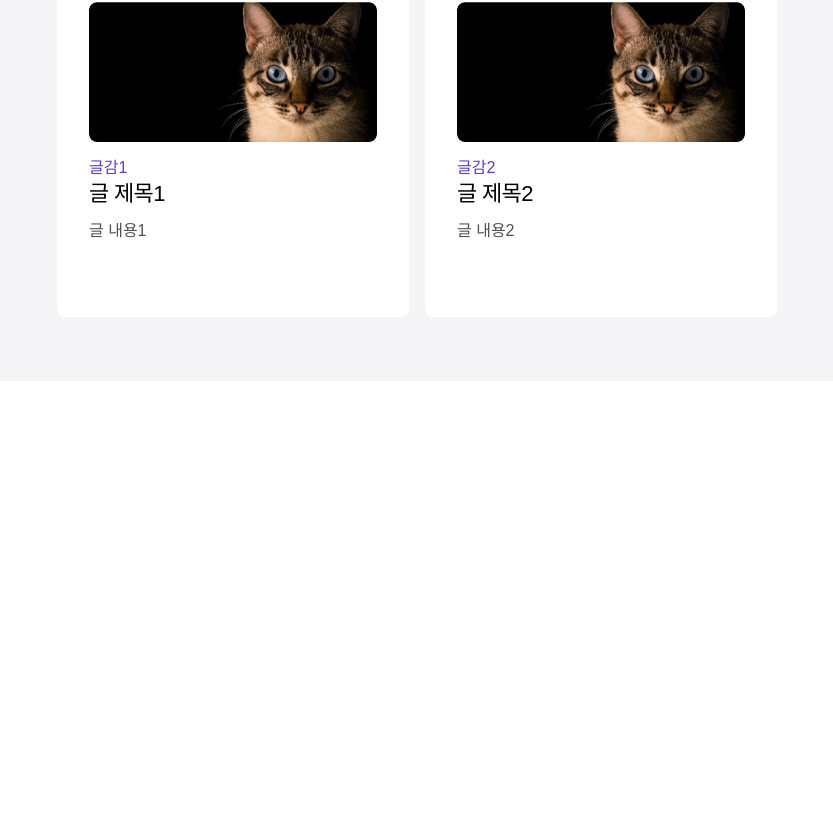
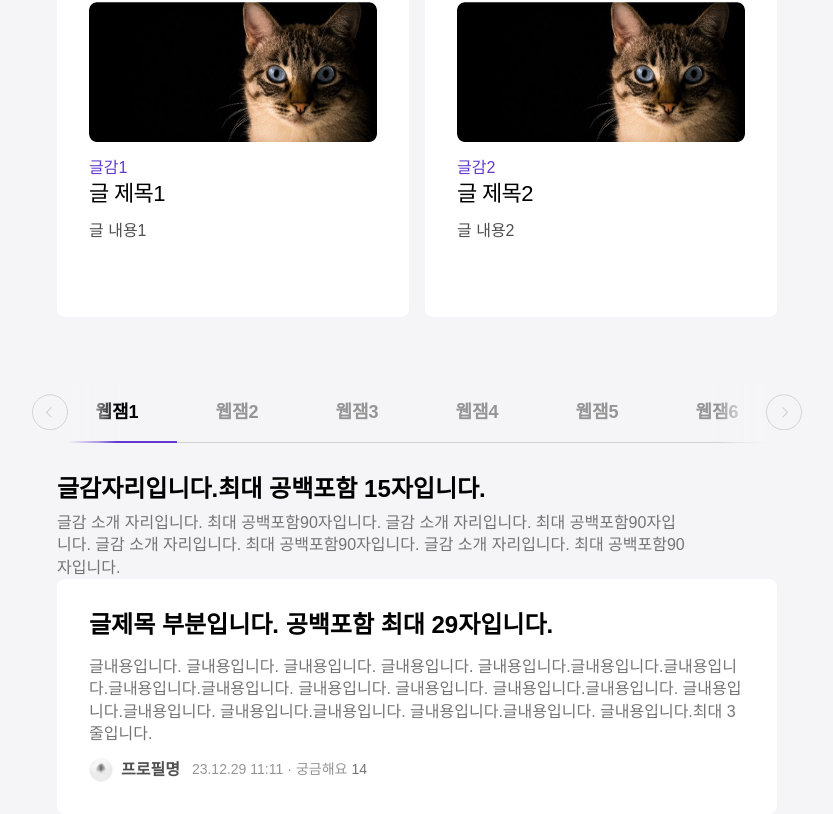
Before and after one commit to Mile-Writings/Mile-Client, a React (Vite) app: page /group/1 in a window 1280 px wide. Shown: the part 971-1785 px from the top of the page, without its empty margins (380-1213 px from the left). Before the commit the page ends 1352 px from the top, so only its background shows below. Built offline with nearby package versions, Linux system fonts and the light colour scheme; a web font is replaced by a local one; what emotion-reset would draw is missing.

Commit message:
style/#55 : 캐러셀 margin 삭제

```diff
--- a/src/pages/groupFeed/GroupFeed.tsx
+++ b/src/pages/groupFeed/GroupFeed.tsx
@@ -1,5 +1,9 @@
+import { useState } from 'react';
+
 import styled from '@emotion/styled';
 
+import Carousel from './carousel/Carousel';
+import EachArticle from './carousel/EachArticle';
 import CuriousArticle from './CuriousArticle';
 import CuriousProfile from './CuriousProfile';
 import GroupCuriousTitle from './GroupCuriousTitle';
@@ -8,6 +12,8 @@ import GroupTodayWriteStyle from './GroupTodayWriteStyle';
 import Spacing from '../../components/commons/Spacing';
 
 const GroupFeed = () => {
+  const [activeCategoryId, setActiveCategoryId] = useState<number>(1);
+
   return (
     <GroupFeedWrapper>
       <GroupFeedThumnail />
@@ -28,6 +34,16 @@ const GroupFeed = () => {
           <Spacing marginBottom="2" />
           <CuriousArticle />
           <Spacing marginBottom="6.4" />
+          <Carousel activeCategoryId={activeCategoryId} setActiveCategoryId={setActiveCategoryId} />
+          <Spacing marginBottom="3.2" />
+          <Topic>글감자리입니다.최대 공백포함 15자입니다.</Topic>
+          <Spacing marginBottom="0.8" />
+          <TopicDescription>
+            글감 소개 자리입니다. 최대 공백포함90자입니다. 글감 소개 자리입니다. 최대
+            공백포함90자입니다. 글감 소개 자리입니다. 최대 공백포함90자입니다. 글감 소개 자리입니다.
+            최대 공백포함90자입니다.
+          </TopicDescription>
+          <EachArticle />
         </GroupInfo>
       </GroupInfoWrapper>
     </GroupFeedWrapper>
@@ -60,3 +76,18 @@ const GroupInfo = styled.div`
   flex-direction: column;
   width: 72rem;
 `;
+
+const Topic = styled.div`
+  width: 63.1rem;
+
+  color: ${({ theme }) => theme.colors.black};
+  ${({ theme }) => theme.fonts.title5};
+`;
+
+const TopicDescription = styled.div`
+  width: 63.1rem;
+
+  color: ${({ theme }) => theme.colors.gray70};
+
+  ${({ theme }) => theme.fonts.body3};
+`;
--- a/src/pages/groupFeed/carousel/Carousel.tsx
+++ b/src/pages/groupFeed/carousel/Carousel.tsx
@@ -64,7 +64,6 @@ const CarouselWrapper = styled.div`
   position: relative;
   width: 72rem;
   height: 6.2rem;
-  margin-left: 5rem;
 
   background-color: ${({ theme }) => theme.colors.backGroundGray};
   border-bottom: 0.1rem solid ${({ theme }) => theme.colors.gray30};
```
